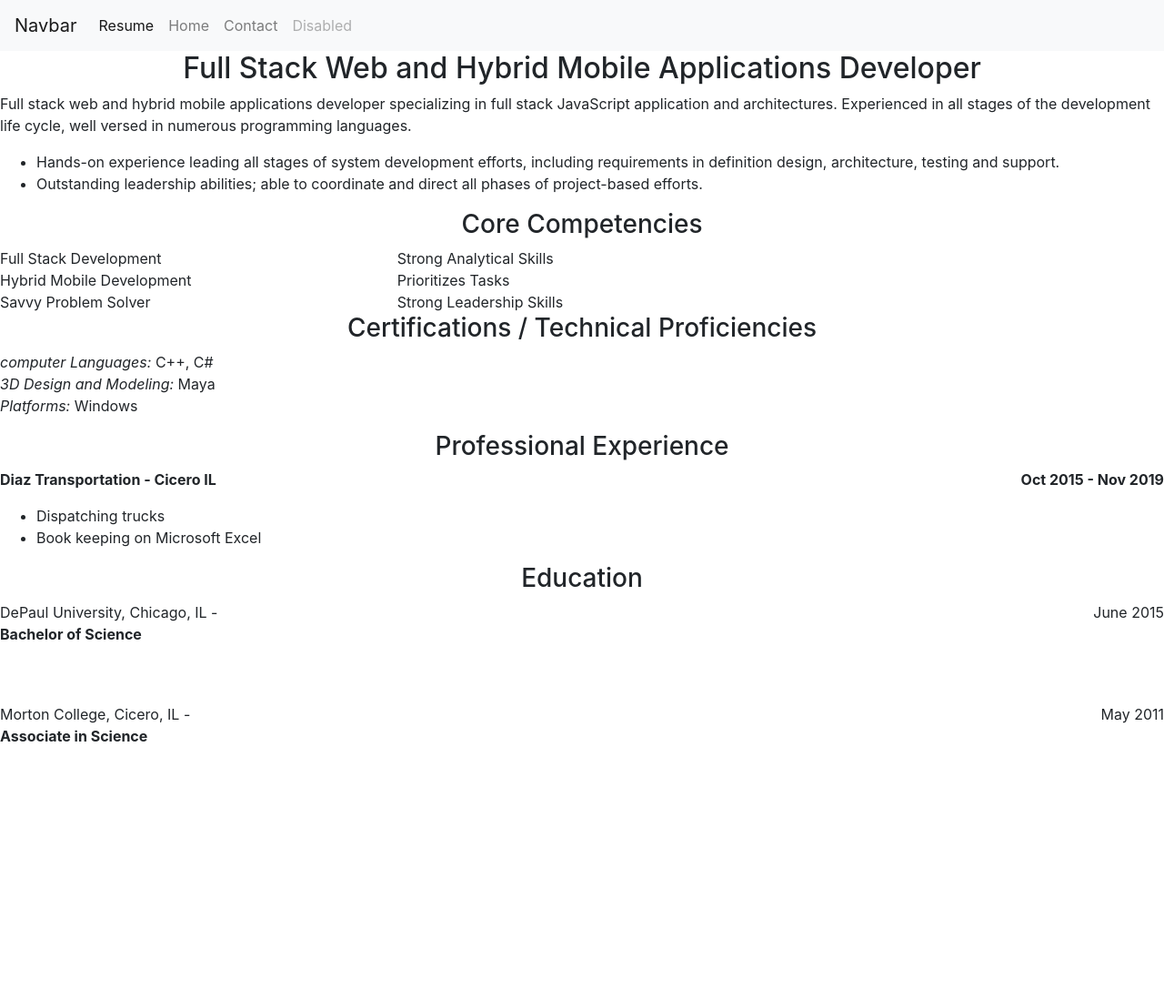
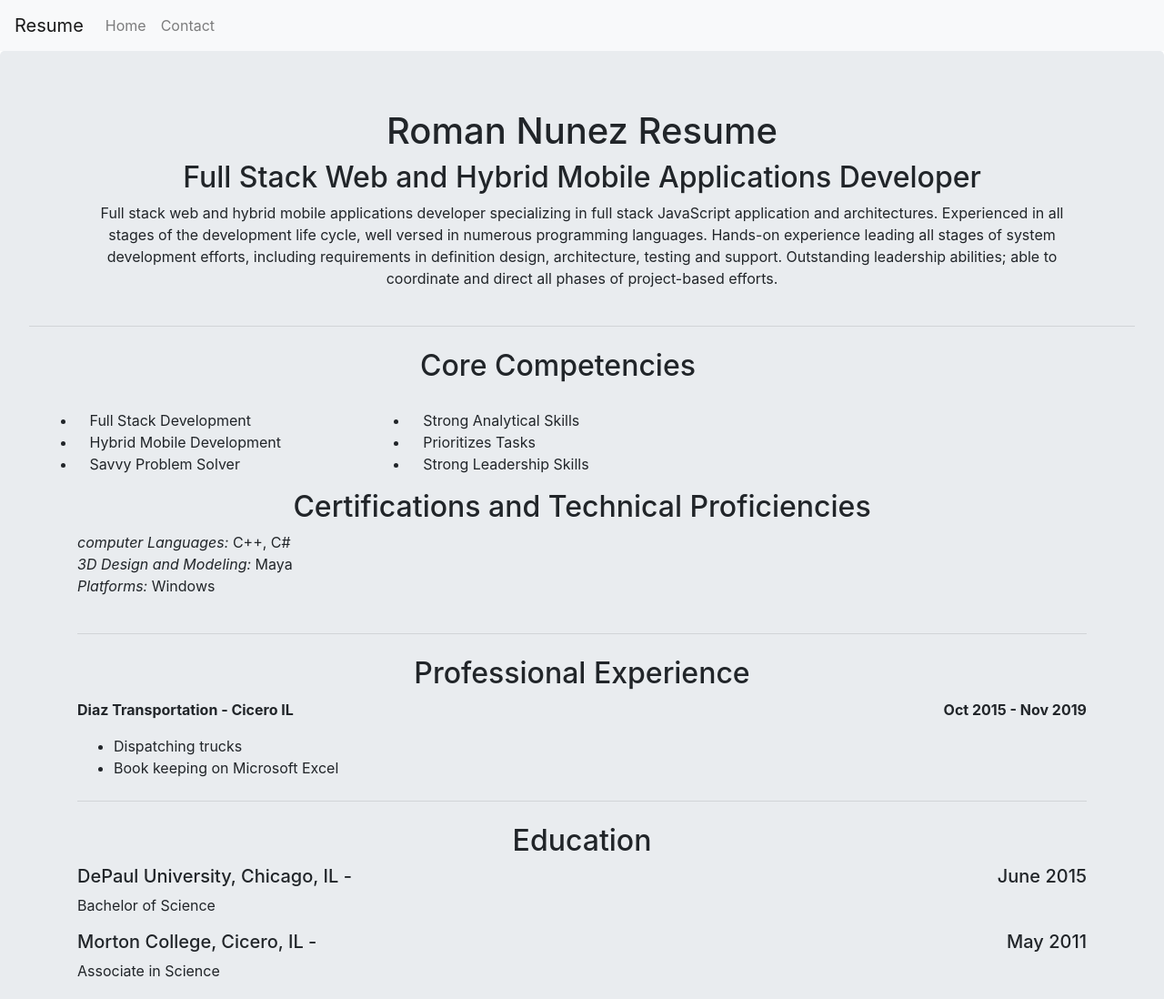
Before and after one commit to Rnunez6/bootstrap, a plain HTML site: page resume.html in a window 1280 px wide. Shown: the top 1098 px of the page at 91% size. Before the commit the page ends 837 px from the top, so only its background shows below. Drawn offline with nearby package versions, Linux system fonts and the light colour scheme.

Commit message:
All most done

```diff
--- a/resume.html
+++ b/resume.html
@@ -1,78 +1,94 @@
 <DOCTYPE html>
     <html lang="en">
+      <head>
+        <meta charset="utf-8">
+        <meta name="viewport" content="width=device-width, initial-scale=1, shrink-to-fit=no">
+        <title>Resume</title>
+        <link rel="stylesheet" href="https://maxcdn.bootstrapcdn.com/bootstrap/4.0.0-beta.2/css/bootstrap.min.css">
+      </head>
+
       <body>
-
       <nav class="navbar navbar-expand-lg navbar-light bg-light">
-        <a class="navbar-brand" href="#">Navbar</a>
+        <a class="navbar-brand" href="#">Resume</a>
         <button class="navbar-toggler" type="button" data-toggle="collapse" data-target="#navbarNav" aria-controls="navbarNav" aria-expanded="false" aria-label="Toggle navigation">
           <span class="navbar-toggler-icon"></span>
         </button>
         <div class="collapse navbar-collapse" id="navbarNav">
           <ul class="navbar-nav">
-            <li class="nav-item active">
-              <a class="nav-link" href="resume.html">Resume <span class="sr-only">(current)</span></a>
-            </li>
             <li class="nav-item">
               <a class="nav-link" href="index.html">Home</a>
             </li>
             <li class="nav-item">
               <a class="nav-link" href="contact.html">Contact</a>
             </li>
-            <li class="nav-item">
-              <a class="nav-link disabled" href="#" tabindex="-1" aria-disabled="true">Disabled</a>
-            </li>
           </ul>
         </div>
       </nav>
-      <head>
-        <meta charset="utf-8">
-        <meta name="viewport" content="width=device-width, initial-scale=1, shrink-to-fit=no">
-        <title>Contact</title>
-        <link rel="stylesheet" href="https://maxcdn.bootstrapcdn.com/bootstrap/4.0.0-beta.2/css/bootstrap.min.css">
-      </head>
 
-    <h2 class="text-center"> Full Stack Web and Hybrid Mobile Applications Developer</h2>
-      <p>Full stack web and hybrid mobile applications developer specializing in full stack JavaScript application and architectures. Experienced
-        in all stages of the development life cycle, well versed in numerous programming languages. </p>
-      <ul >
-        <li>Hands-on experience leading all stages of system development efforts, including requirements in definition design, architecture, testing and support.
-        </li>
-        <li>Outstanding leadership abilities; able to coordinate and direct all phases of project-based efforts.</li>
+             <div class="jumbotron">
+          <div class="row">
+            <div class="container">
+              <div class="col-12">
+                <h1 class="text-center">Roman Nunez Resume</h1>
+                <h2 class="text-center">Full Stack Web and Hybrid Mobile Applications Developer</h2>
+                <p class="text-center">Full stack web and hybrid mobile applications developer specializing in full stack JavaScript application and architectures. Experienced in all stages of the development life cycle, well versed in numerous programming languages. Hands-on experience leading all stages of system development efforts, including requirements in definition design, architecture, testing and support.
+Outstanding leadership abilities; able to coordinate and direct all phases of project-based efforts.</p>
+              </div>
+              </div>
+          </div>
+          <hr class="my-4">
+              <div class="row">
+                    <div class="container">
+                      <h2 class="text-center">Core Competencies</h3>
+
+                        <div class="d-inline-block" style="margin-top: 20px" style="width: 250px;">
+
+                        <ul class="row" >
+                          <li class="col-4">Full Stack Development</li>
+                          <li class="col-8">Strong Analytical Skills</li>
+                          <li class="col-4">Hybrid Mobile Development</li>
+                          <li class="col-8">Prioritizes Tasks</li>
+                          <li class="col-4">Savvy Problem Solver</li>
+                          <li class="col-8">Strong Leadership Skills</li>
                         </ul>
-
-    <h3 class="text-center">Core Competencies</h3>
-
-        <div class="row" >
-            <div class="col-4">Full Stack Development</div>
-            <div class="col-8">Strong Analytical Skills</div>
-            <div class="col-4">Hybrid Mobile Development</div>
-            <div class="col-8">Prioritizes Tasks</div>
-            <div class="col-4">Savvy Problem Solver</div>
-            <div class="col-8">Strong Leadership Skills</div>
                     </div>
 
-        <h3 class="text-center">Certifications / Technical Proficiencies</h3>
+                  </div>
+
+
+                  <hr class="my-4">
+                    <div class="container">
+                      <h2 class="text-center">Certifications and Technical Proficiencies</h2>
                       <p><I>computer Languages:</I>  C++, C#
                       <br><I>3D Design and Modeling:</I> Maya
                         <br><I>Platforms:</I> Windows  </p>
+                    </div>
 
-        <h3 class="text-center"> Professional Experience </h3>
+
+
+                    <div class="container">
+                      <hr class="my-4">
+                      <h2 class="text-center">Professional Experience</h2>
                       <p style="text-align:left;"><b>Diaz Transportation - Cicero IL    <span style="float:right;"> Oct 2015 - Nov 2019</span></b></p>
                       <ul>
                         <li>Dispatching trucks </li>
                         <li>Book keeping on Microsoft Excel</li>
                       </ul>
 
-        <h3 class="text-center">Education</h3>
+                      <hr class="my-4">
+                    <h2 class="text-center">Education</h2>
 
-        <p style="text-align:left;">DePaul University, Chicago, IL -  <span style="float:right;"> June 2015 </span>
-          <br> <b>Bachelor of Science </b></br>
-          <br></br>
-        </p>
+                    <h5 class="clearfix" style="text-align:left;" >DePaul University, Chicago, IL -  <span style="float:right;"> June 2015 </span> </h5>
+                      <p> Bachelor of Science </p>
 
-            <p style="text-align:left;">Morton College, Cicero, IL -   <span style="float:right;"> May 2011 </span>
-          <br><b>Associate in Science </b></br>
-        </p>
+                    <h5  style="text-align:left;">Morton College, Cicero, IL -   <span style="float:right;"> May 2011 </span> </h5>
+                      <p>Associate in Science </p>
+
+
+                    </div>
+              </div>
+          </div>
+
 
 
         <script src="https://code.jquery.com/jquery-3.2.1.slim.min.js"></script>
```
Also changed, not shown: contact.html (+7 -7 lines), index.html (+28 -12 lines), thanks.html (added, +21 -0 lines), android-chrome-192x192.png (added), android-chrome-512x512.png (added), apple-touch-icon.png (added), favicon-16x16.png (added), favicon-32x32.png (added), favicon.ico (added). Lines whose indentation alone changed are shown as unchanged.
